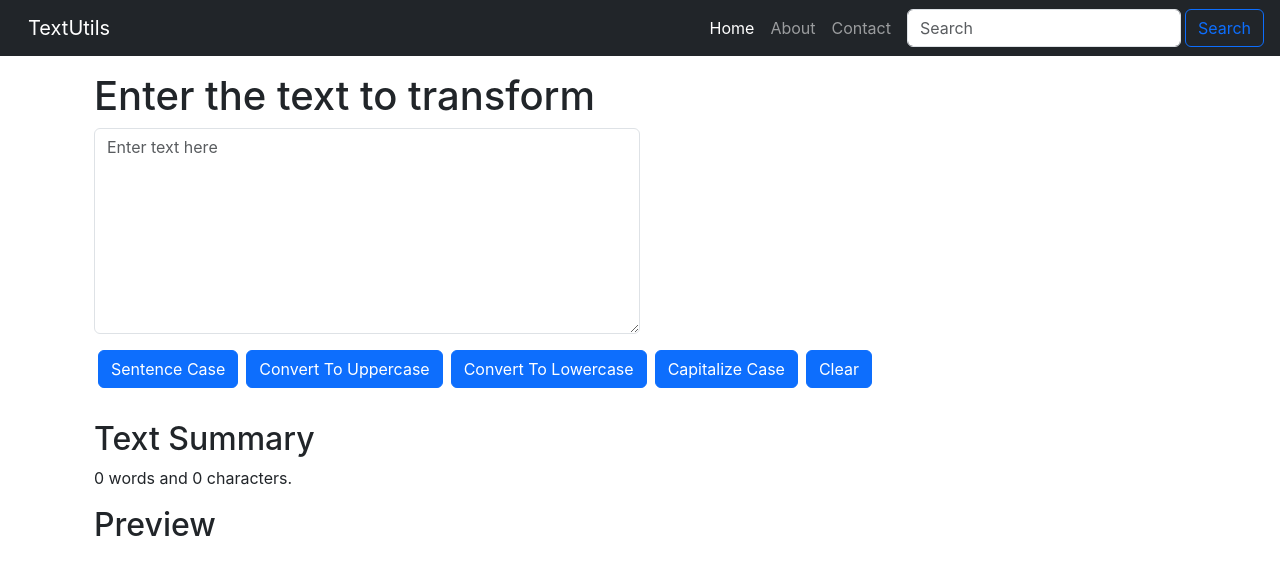
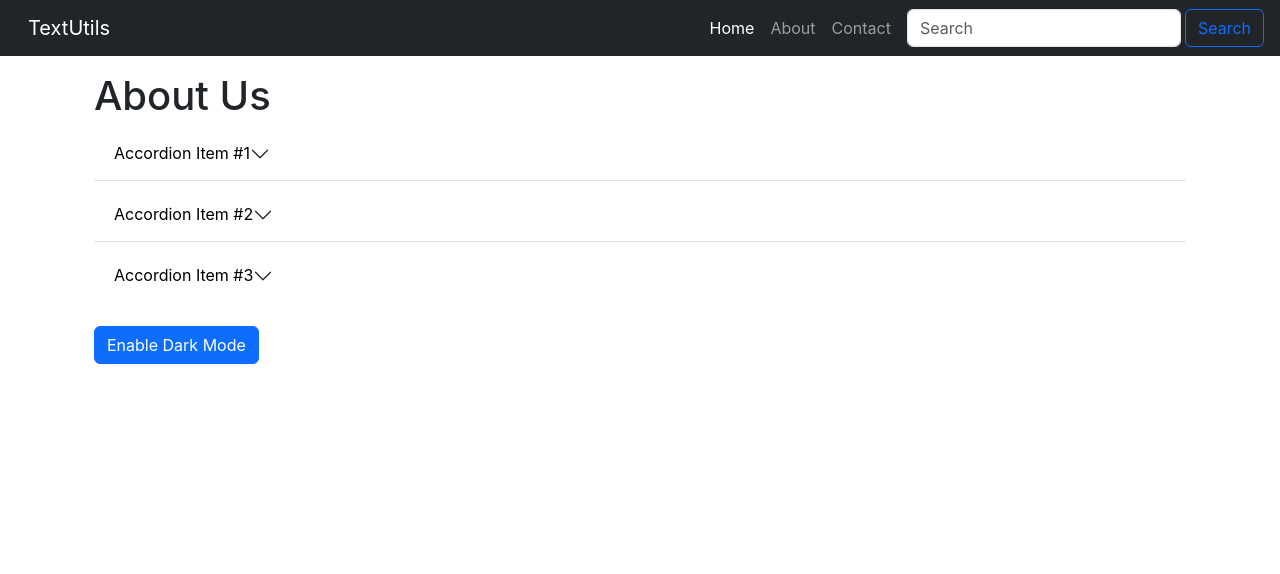
Before and after one commit to saagarbhujel/react, a React (Create React App) app in the folder textutils/: page /about in a window 1280 px wide. Shown: the top 574 px of the page. Built offline with nearby package versions, Linux system fonts and the light colour scheme.

Commit message:
dark mode button

```diff
--- a/textutils/src/App.js
+++ b/textutils/src/App.js
@@ -1,4 +1,5 @@
 import "./App.css";
+import About from "./Components/About";
 import Navbar from "./Components/Navbar";
 import TextForm from "./Components/TextForm";
 
@@ -13,7 +14,8 @@ function App() {
       {/* <Navbar/> */}
       <Navbar titleName="TextUtils" />
       <div className="container my-3 ">
-        <TextForm formHeading="Enter the text to transform" />
+        {/* <TextForm formHeading="Enter the text to transform" /> */}
+        <About/>
       </div>
     </>
   );
--- /dev/null
+++ b/textutils/src/Components/About.js
@@ -0,0 +1,126 @@
+import React, {useState} from "react";
+
+
+export default function About() {
+    const [myStyle, setMyStyle] = useState({
+        color:'black',
+        backgroundColor: 'white'
+    });
+
+  const [btnTxt, setBtnTxt] = useState("Enable Dark Mode");
+
+    const toggleBtn = ()=>{
+        if(myStyle.color === 'black'){
+            setMyStyle({
+                color : 'white',
+                backgroundColor:'black'
+            })
+            setBtnTxt("Enable Light Mode")
+            // console.log("clicked")
+        }
+        else{
+            setMyStyle({
+                color:'black',
+                backgroundColor:'white'
+            })
+            setBtnTxt("Enable Dark Mode");
+        }
+    }
+
+    // let myStyle = ({
+    //     color:'white',
+    //     backgroundColor:'black'
+    // })
+  return (
+    <div className="container">
+      <h1>About Us</h1>
+      <div className="accordion accordion-flush" id="accordionFlushExample">
+        <div className="accordion-item my-2">
+          <h2 className="accordion-header">
+            <button
+              className="accordion-button collapsed "
+              style={myStyle}
+              type="button"
+              data-bs-toggle="collapse"
+              data-bs-target="#flush-collapseOne"
+              aria-expanded="false"
+              aria-controls="flush-collapseOne"
+            >
+              Accordion Item #1
+            </button>
+          </h2>
+          <div
+            id="flush-collapseOne"
+            className="accordion-collapse collapse"
+            data-bs-parent="#accordionFlushExample"
+          >
+            <div className="accordion-body" style={myStyle}>
+              Placeholder content for this accordion, which is intended to
+              demonstrate the <code>.accordion-flush</code> class. This is the
+              first item's accordion body.
+            </div>
+          </div>
+        </div>
+        <div className="accordion-item">
+          <h2 className="accordion-header">
+            <button
+              style={myStyle}
+              className="accordion-button collapsed"
+              type="button"
+              data-bs-toggle="collapse"
+              data-bs-target="#flush-collapseTwo"
+              aria-expanded="false"
+              aria-controls="flush-collapseTwo"
+            >
+              Accordion Item #2
+            </button>
+          </h2>
+          <div
+            id="flush-collapseTwo"
+            className="accordion-collapse collapse"
+            data-bs-parent="#accordionFlushExample"
+          >
+            <div className="accordion-body" style={myStyle}>
+              Placeholder content for this accordion, which is intended to
+              demonstrate the <code>.accordion-flush</code> class. This is the
+              second item's accordion body. Let's imagine this being filled with
+              some actual content.
+            </div>
+          </div>
+        </div>
+        <div className="accordion-item my-2">
+          <h2 className="accordion-header">
+            <button
+              style={myStyle}
+              className="accordion-button collapsed"
+              type="button"
+              data-bs-toggle="collapse"
+              data-bs-target="#flush-collapseThree"
+              aria-expanded="false"
+              aria-controls="flush-collapseThree"
+            >
+              Accordion Item #3
+            </button>
+          </h2>
+          <div
+            id="flush-collapseThree"
+            className="accordion-collapse collapse"
+            data-bs-parent="#accordionFlushExample"
+          >
+            <div className="accordion-body" style={myStyle}>
+              Placeholder content for this accordion, which is intended to
+              demonstrate the <code>.accordion-flush</code> class. This is the
+              third item's accordion body. Nothing more exciting happening here
+              in terms of content, but just filling up the space to make it
+              look, at least at first glance, a bit more representative of how
+              this would look in a real-world application.
+            </div>
+          </div>
+        </div>
+      </div>
+      <button type="button" onClick={toggleBtn} className="btn btn-primary my-3">
+        {btnTxt}
+      </button>
+    </div>
+  );
+}
```
